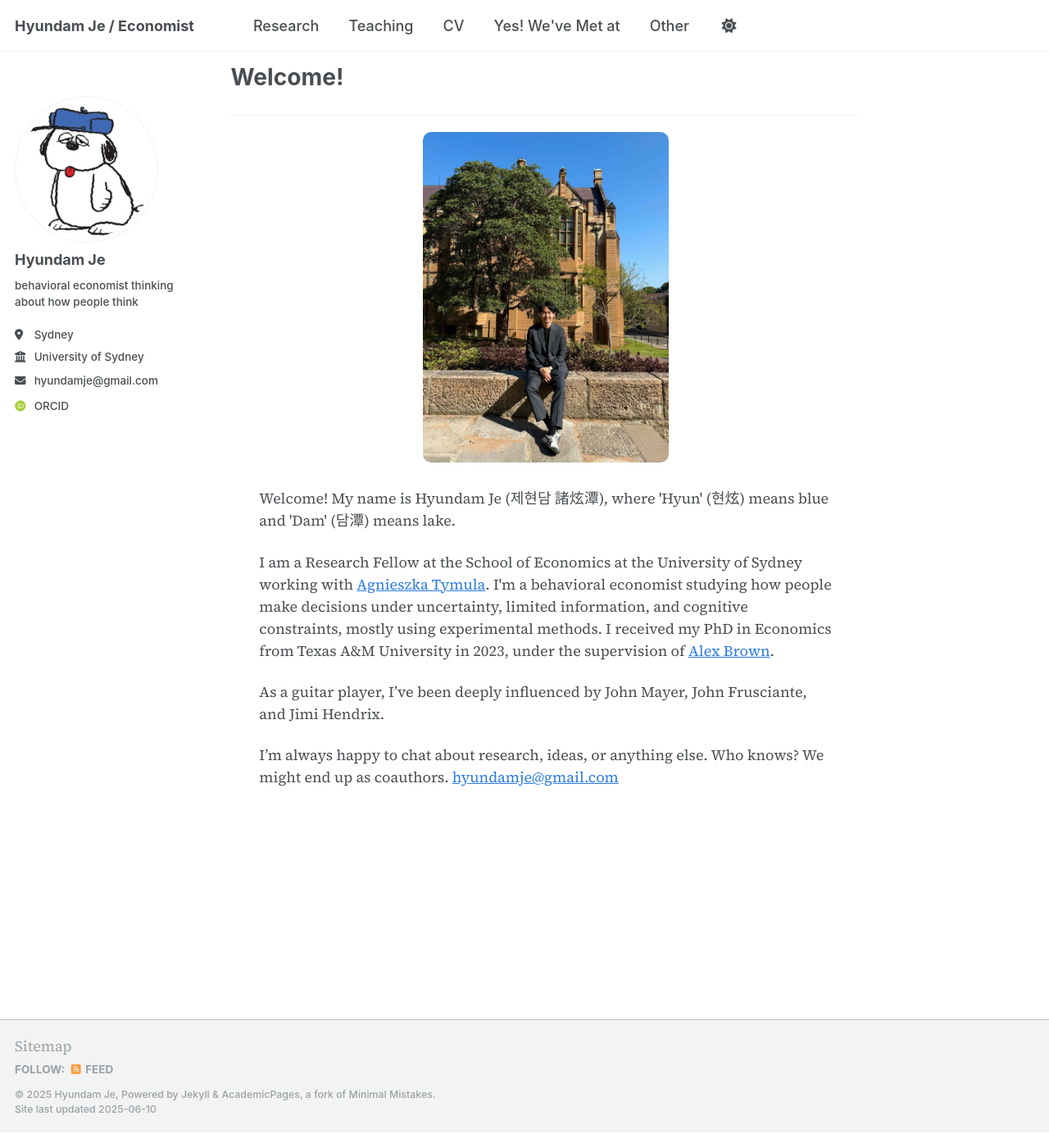
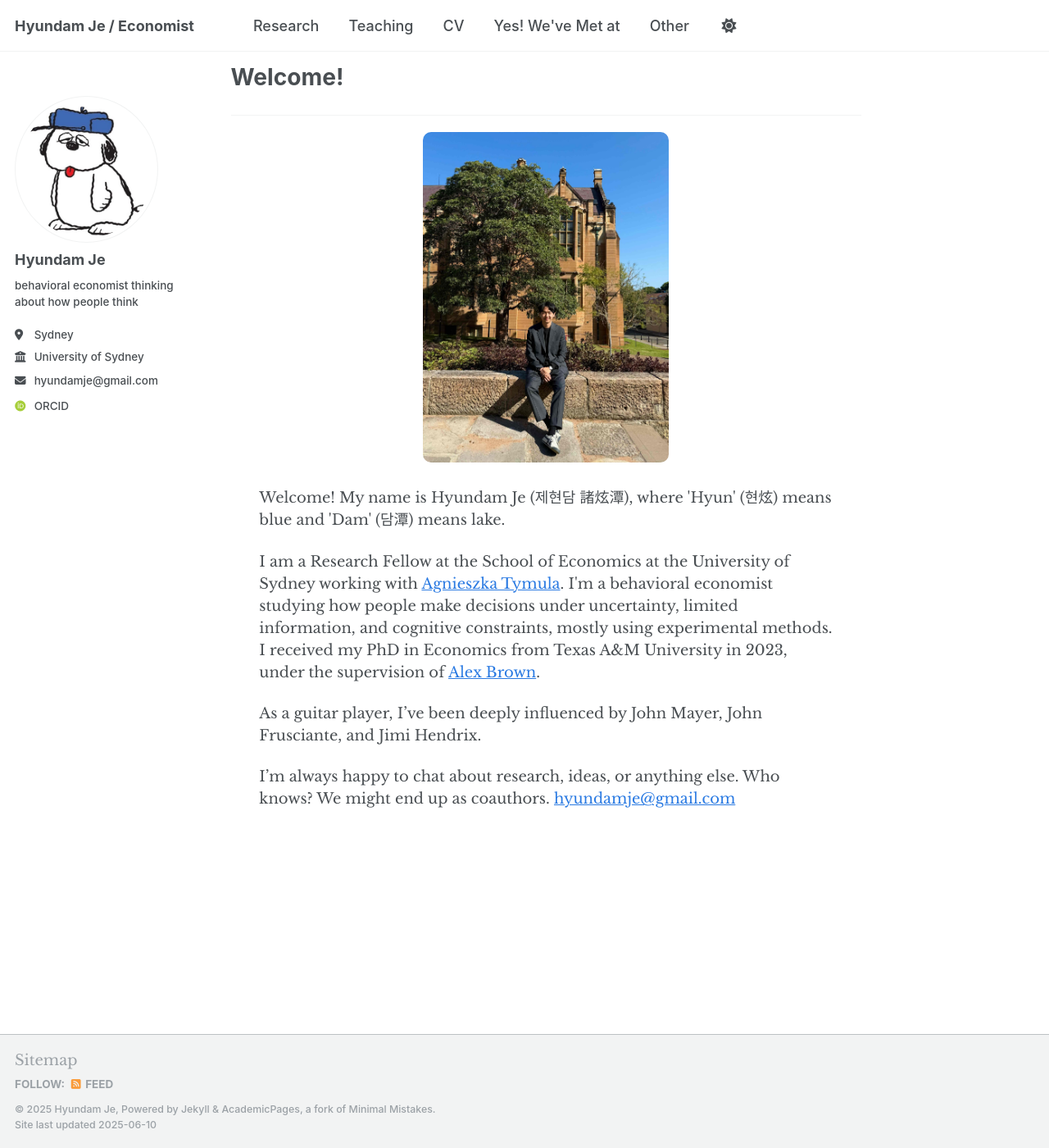
Before and after one commit to hyundamje/hyundamje.github.io, a Jekyll site: the page built from _pages/about.md, in a window 1280 px wide and 1400 px high, scrolled down 19 px. Shown: the whole window at 82% size. Built offline with Jekyll 4.4.1, drawn with Linux system fonts in a browser that asks for light colours; some web fonts are replaced.

Commit message:
Update _base.scss

```diff
--- a/_sass/layout/_base.scss
+++ b/_sass/layout/_base.scss
@@ -16,7 +16,9 @@ body {
   padding: $masthead-height 0 0;
   padding-bottom: 9em;
   //font-family: 'Domine', serif;
-   font-family: 'Source Serif 4', serif;
+   // font-family: 'Source Serif 4', serif;
+   font-family: 'Libre Baskerville', serif;
+
 
   line-height: 1.5;
   font-weight: 500;
```
